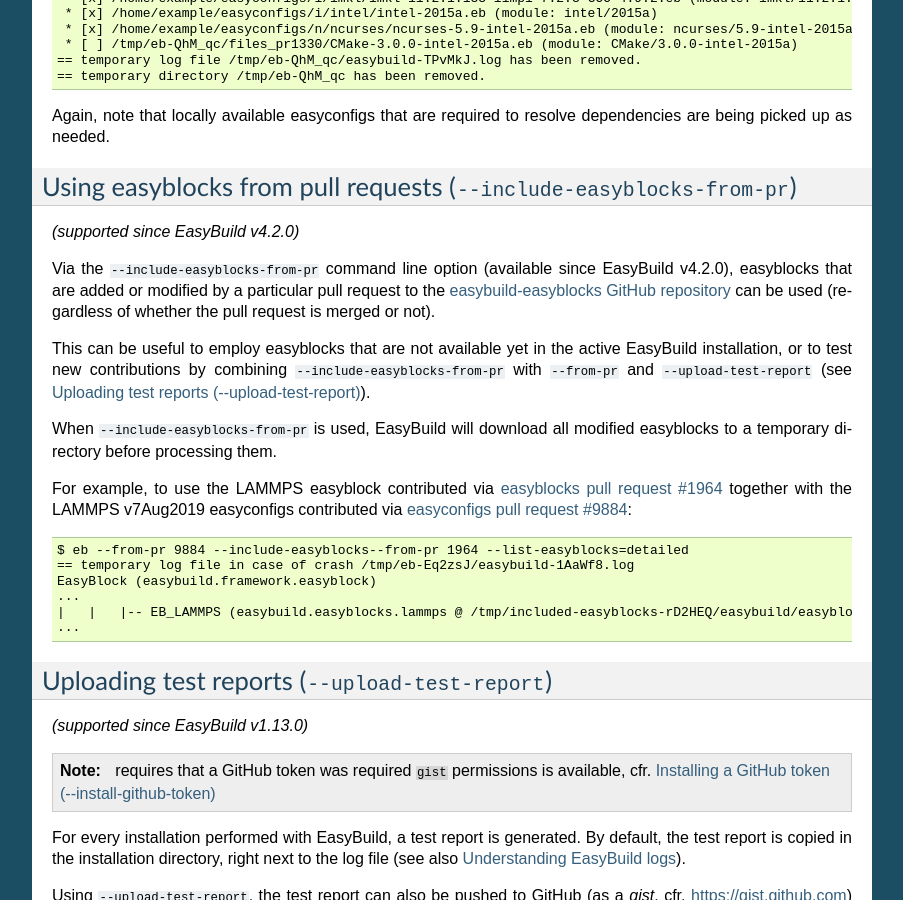
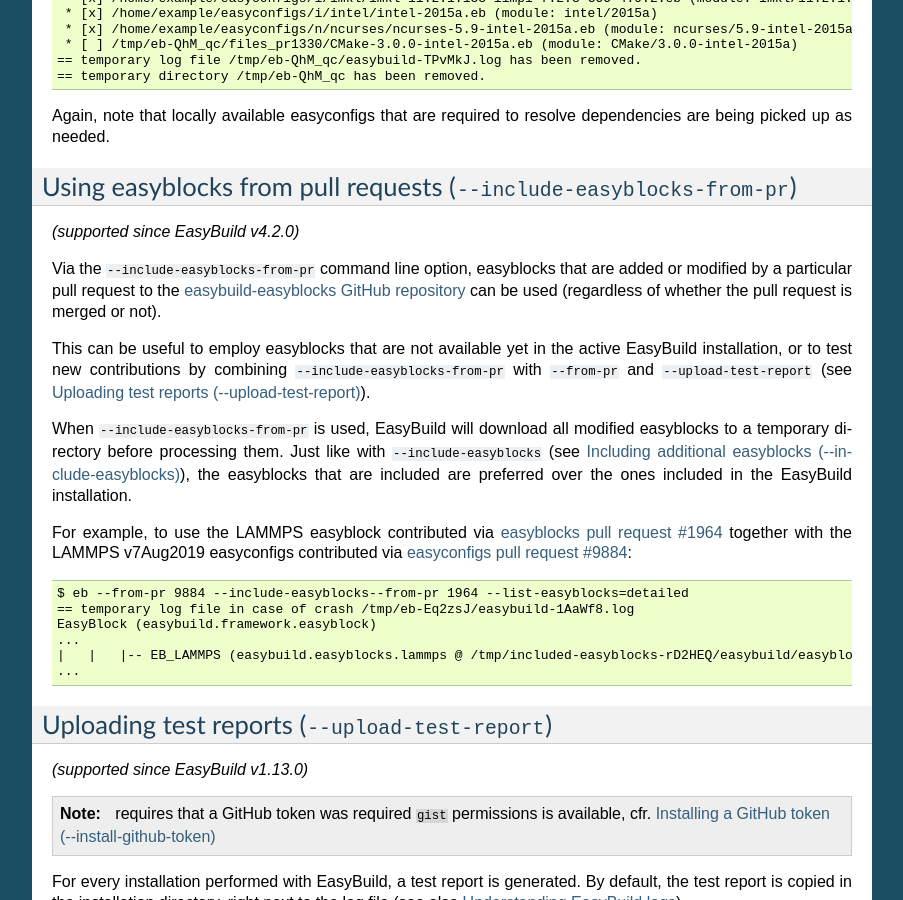
Before and after one commit to easybuilders/easybuild, a Sphinx documentation site: the page built from docs/Integration_with_GitHub.rst, in a window 1280 px wide and 900 px high, scrolled down 6285 px. Shown: the whole window, without its empty margins (198-1101 px from the left). Built offline with Sphinx 7.4.7, drawn with Linux system fonts in a browser that asks for light colours; pages that are not in the unit, such as notebooks, are missing from menus.

Commit message:
minor clarification to section on --include-easyblocks-from-pr

```diff
--- a/docs/Including_additional_Python_modules.rst
+++ b/docs/Including_additional_Python_modules.rst
@@ -85,8 +85,8 @@
 To verify that the easyblocks you included are indeed being picked up, ``--list-easyblocks=detailed`` can be used
 (see also :ref:`list_easyblocks`).
 
-Since EasyBuild 4.2.0, easyblocks from a PR can also be included with ``--include-easyblocks-from-pr``,
-see :ref:`github_include_easyblocks_from_pr`
+Since EasyBuild 4.2.0, easyblocks from a pull request on GitHub can also be included,
+using ``--include-easyblocks-from-pr`` (see :ref:`github_include_easyblocks_from_pr`).
 
 Example
 ~~~~~~~
--- a/docs/Integration_with_GitHub.rst
+++ b/docs/Integration_with_GitHub.rst
@@ -360,7 +360,7 @@
 
 *(supported since EasyBuild v4.2.0)*
 
-Via the ``--include-easyblocks-from-pr`` command line option (available since EasyBuild v4.2.0), easyblocks that are added or
+Via the ``--include-easyblocks-from-pr`` command line option, easyblocks that are added or
 modified by a particular pull request to the `easybuild-easyblocks GitHub repository
 <https://github.com/easybuilders/easybuild-easyblocks>`_ can be used (regardless of whether the pull request is merged
 or not).
@@ -370,7 +370,8 @@
 (see :ref:`github_upload_test_report`).
 
 When ``--include-easyblocks-from-pr`` is used, EasyBuild will download all modified easyblocks to a temporary
-directory before processing them.
+directory before processing them. Just like with ``--include-easyblocks`` (see :ref:`include_easyblocks`),
+the easyblocks that are included are preferred over the ones included in the EasyBuild installation.
 
 For example, to use the LAMMPS easyblock contributed via `easyblocks pull request #1964
 <https://github.com/easybuilders/easybuild-easyblocks/pull/1964>`_ together with the LAMMPS v7Aug2019 easyconfigs contributed via
```
